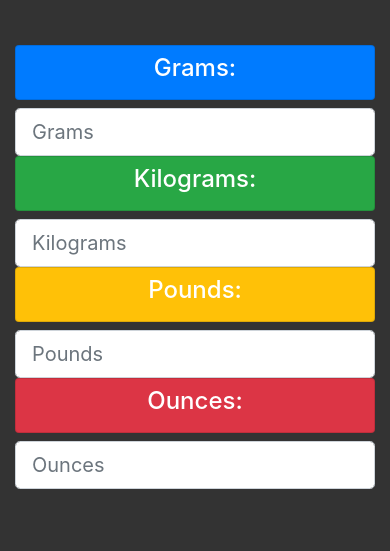
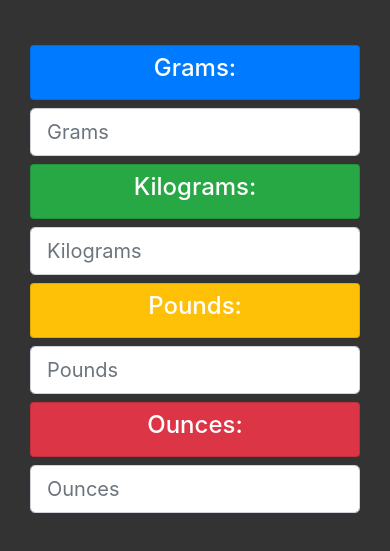
Before and after one commit to sachinmjadhav/weight-converter, a plain HTML site: page index.html in a window 390 px wide. Shown: the part 177-728 px from the top of the page. Drawn offline with nearby package versions, Linux system fonts and the light colour scheme.

Commit message:
added margin for small screens

```diff
--- a/index.html
+++ b/index.html
@@ -19,52 +19,54 @@
   <div id="contents">
     <div class="container">
       <div class="row">
-        <div class="col-md-6 offset-md-3">
+        <div class="col-sm-6 offset-sm-3">
           <h1 class="display-4 text-center mb-5">Weight Converter</h1>
           <div id="output">
+            <div class="container">
               <div class="row">
-              <div class="col-md-5 text-center">
+                <div class="col-sm-5 text-center">
                   <div class="card bg-primary mb-2 p-2" id="gramsCard">
                     <div class="card-block">
                       <h4 style="display: inline-block">Grams:</h4>
                     </div>
                   </div>
                 </div>
-              <div class="col-md-7">
+                <div class="col-sm-7 mb-2">
                   <input type="number" id="gramsOutput" class="form-control form-control-lg" placeholder="Grams" onkeydown="javascript: return event.keyCode == 69 ? false : true">
                 </div>
 
-              <div class="col-md-5 text-center">
+                <div class="col-sm-5 text-center">
                   <div class="card bg-success mb-2 p-2" id="kgCard">
                     <div class="card-block">
                       <h4>Kilograms:</h4>
                     </div>
                   </div>
                 </div>
-              <div class="col-md-7">
+                <div class="col-sm-7 mb-2">
                   <input type="number" id="kgOutput" class="form-control form-control-lg" placeholder="Kilograms" onkeydown="javascript: return event.keyCode == 69 ? false : true">
                 </div>
 
-              <div class="col-md-5 text-center">
+                <div class="col-sm-5 text-center">
                   <div class="card bg-warning mb-2 p-2" id="lbsCard">
                     <div class="card-block">
                       <h4>Pounds:</h4>
                     </div>
                   </div>
                 </div>
-              <div class="col-md-7">
+                <div class="col-sm-7 mb-2">
                   <input type="number" id="lbsOutput" class="form-control form-control-lg" placeholder="Pounds" onkeydown="javascript: return event.keyCode == 69 ? false : true">
                 </div>
 
-              <div class="col-md-5 text-center">
+                <div class="col-sm-5 text-center">
                   <div class="card bg-danger mb-2 p-2" id="ozCard">
                     <div class="card-block">
                       <h4>Ounces:</h4>
                     </div>
                   </div>
                 </div>
-              <div class="col-md-7">
+                <div class="col-sm-7 mb-2">
                   <input type="number" id="ozOutput" class="form-control form-control-lg" placeholder="Ounces" onkeydown="javascript: return event.keyCode == 69 ? false : true">
+                </div>
               </div>
             </div>
           </div>
```
Lines whose indentation alone changed are shown as unchanged.
